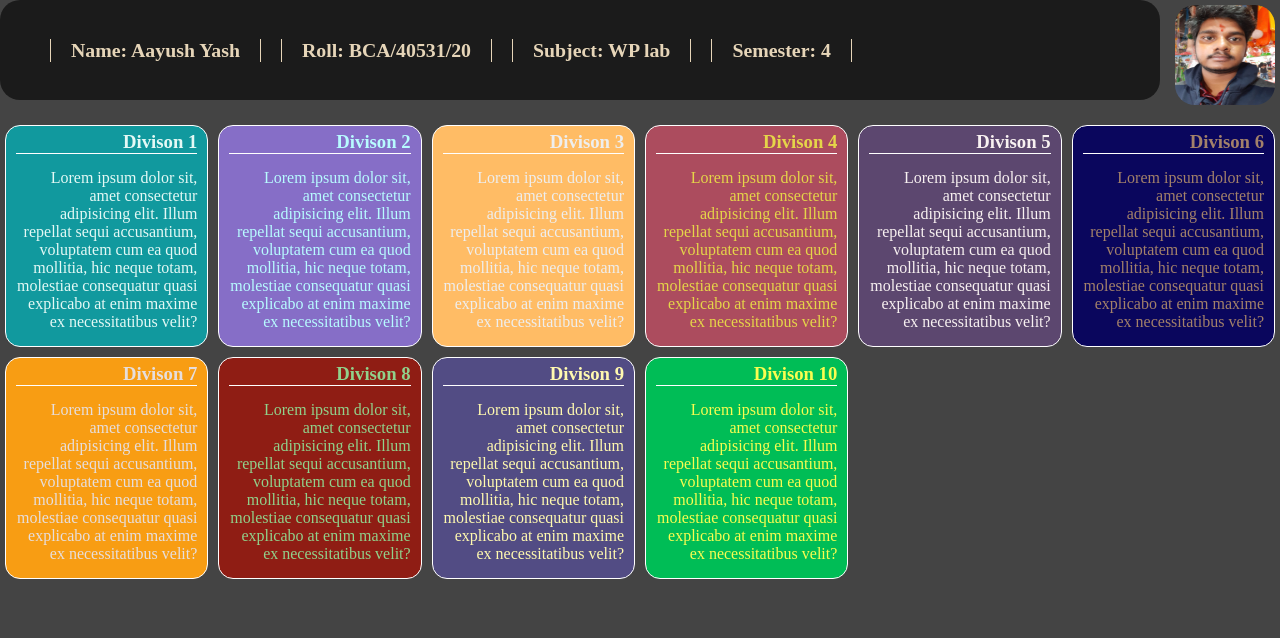
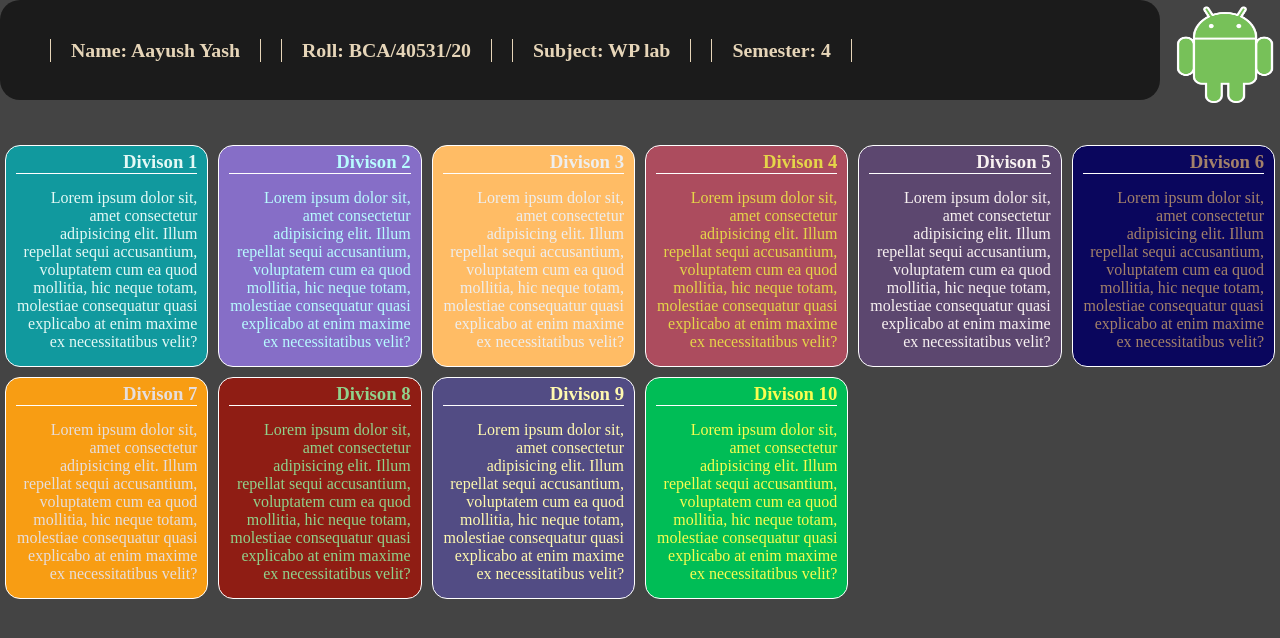
Before and after one commit to aayushYash/assin5, a plain HTML site: page index.html in a window 1280 px wide. Drawn offline with Linux system fonts and the light colour scheme.

Commit message:
Add files via upload

```diff
--- a/index.html
+++ b/index.html
@@ -14,7 +14,7 @@
         <div>Subject: WP lab</div>
         <div>Semester: 4</div>
     </header>
-    <img src="aayush.jpeg" alt="Aayush Yash">
+    <a href="https://www.android.com/intl/en_in/"><img src="android.png" alt="Aayush Yash"></a>
     <section>
         <div class="division">
             <h3 class="title">Divison 1</h3>
```
Also changed, not shown: android.png (added).
